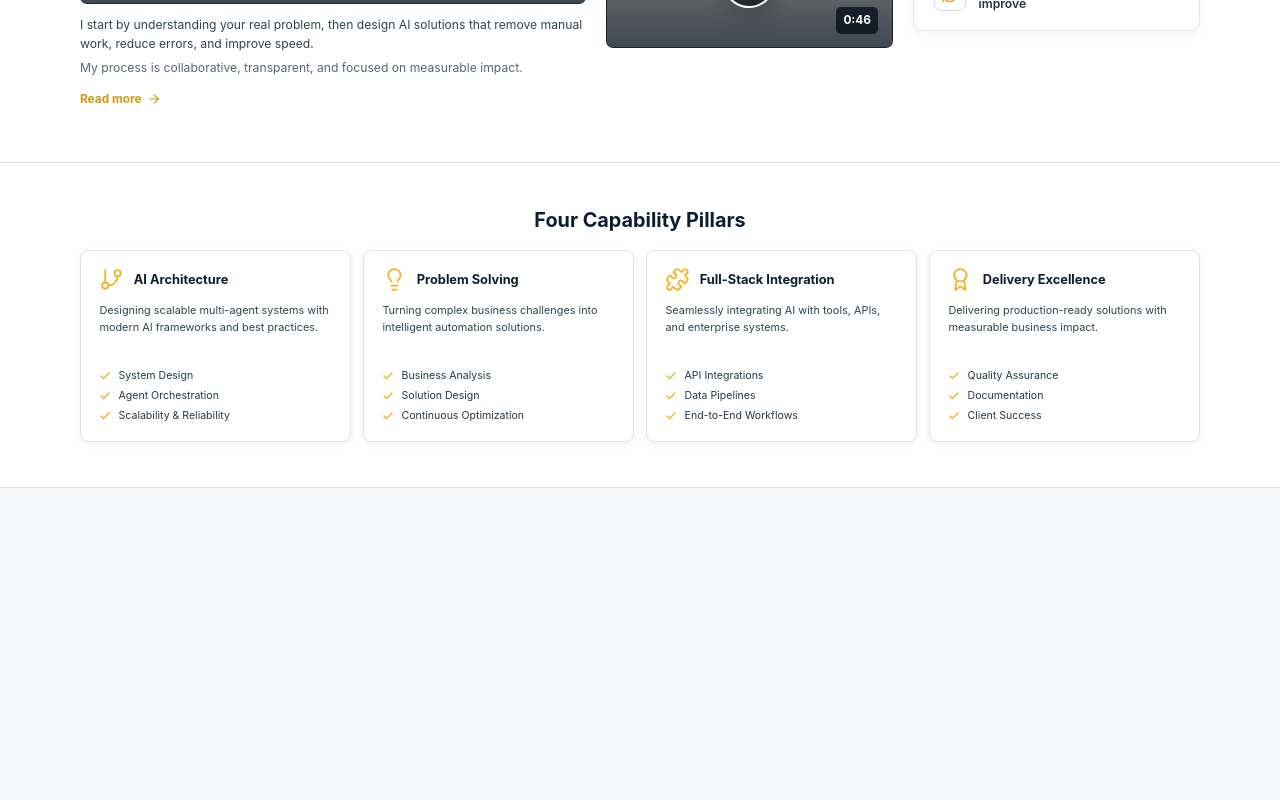
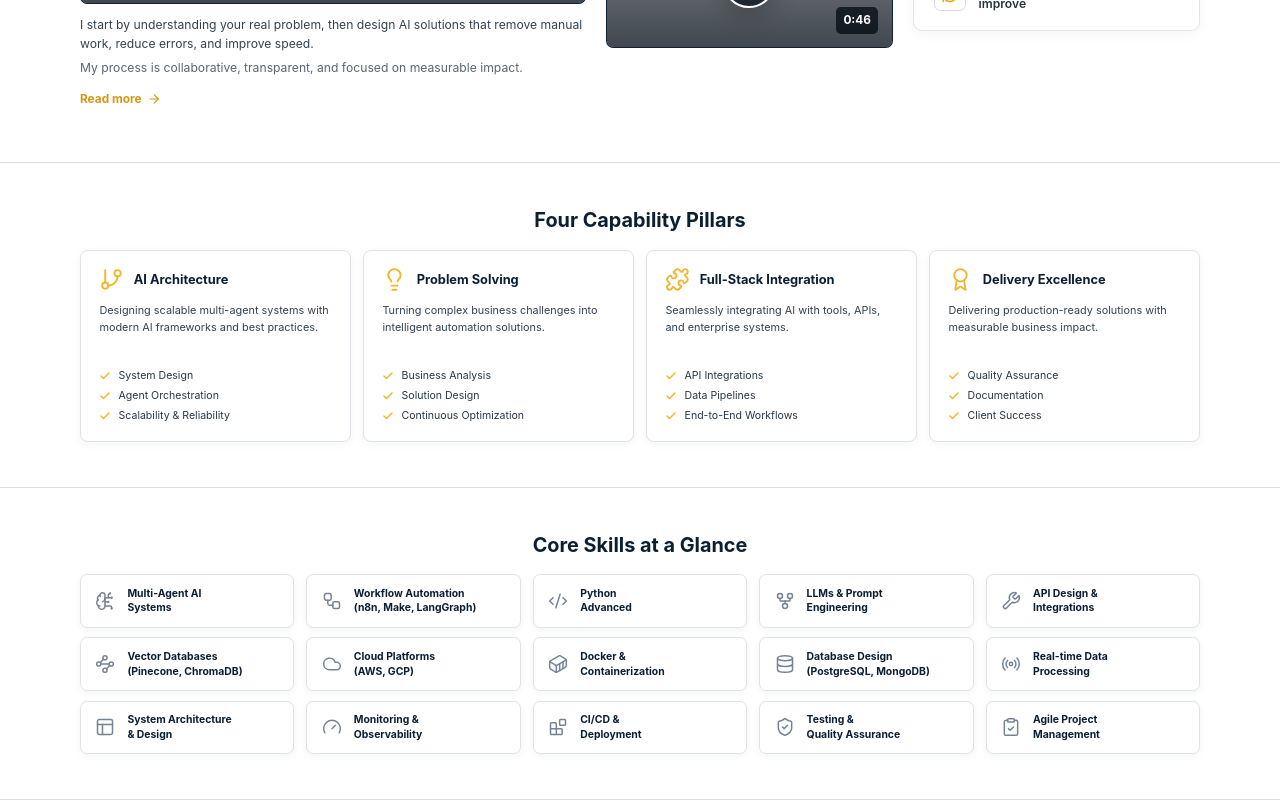
Before and after one commit to Srujan-DiagonalMatrix/srk, a React (Vite) app: page / in a window 1280 px wide. Shown: the part 2441-3241 px from the top of the page. Before the commit the page ends 2929 px from the top, so only its background shows below. Built offline with nearby package versions, Linux system fonts and the light colour scheme; grey boxes are pictures that could not be loaded.

Commit message:
Add horizontal core skills grid

```diff
--- /dev/null
+++ b/src/components/CoreSkills.tsx
@@ -0,0 +1,65 @@
+import {
+  Blocks,
+  BrainCircuit,
+  ClipboardCheck,
+  Cloud,
+  Code2,
+  Container,
+  Database,
+  Gauge,
+  GitFork,
+  PanelsTopLeft,
+  Radio,
+  ShieldCheck,
+  Waypoints,
+  Workflow,
+  Wrench,
+  type LucideIcon,
+} from 'lucide-react'
+
+type CoreSkill = {
+  detail: string
+  icon: LucideIcon
+  title: string
+}
+
+const coreSkills: CoreSkill[] = [
+  { title: 'Multi-Agent AI', detail: 'Systems', icon: BrainCircuit },
+  { title: 'Workflow Automation', detail: '(n8n, Make, LangGraph)', icon: Workflow },
+  { title: 'Python', detail: 'Advanced', icon: Code2 },
+  { title: 'LLMs & Prompt', detail: 'Engineering', icon: GitFork },
+  { title: 'API Design &', detail: 'Integrations', icon: Wrench },
+  { title: 'Vector Databases', detail: '(Pinecone, ChromaDB)', icon: Waypoints },
+  { title: 'Cloud Platforms', detail: '(AWS, GCP)', icon: Cloud },
+  { title: 'Docker &', detail: 'Containerization', icon: Container },
+  { title: 'Database Design', detail: '(PostgreSQL, MongoDB)', icon: Database },
+  { title: 'Real-time Data', detail: 'Processing', icon: Radio },
+  { title: 'System Architecture', detail: '& Design', icon: PanelsTopLeft },
+  { title: 'Monitoring &', detail: 'Observability', icon: Gauge },
+  { title: 'CI/CD &', detail: 'Deployment', icon: Blocks },
+  { title: 'Testing &', detail: 'Quality Assurance', icon: ShieldCheck },
+  { title: 'Agile Project', detail: 'Management', icon: ClipboardCheck },
+]
+
+export function CoreSkills() {
+  return (
+    <section className="core-skills" id="skills" aria-labelledby="core-skills-title">
+      <div className="content-container">
+        <h2 id="core-skills-title">Core Skills at a Glance</h2>
+        <div className="core-skills__scroller" tabIndex={0} aria-label="Core skills">
+          <div className="core-skills__grid">
+            {coreSkills.map(({ detail, icon: Icon, title }) => (
+              <article className="core-skill" key={`${title}-${detail}`}>
+                <Icon aria-hidden="true" />
+                <h3>
+                  <span>{title}</span>
+                  <span>{detail}</span>
+                </h3>
+              </article>
+            ))}
+          </div>
+        </div>
+      </div>
+    </section>
+  )
+}
--- a/src/components/PortfolioShowcase.tsx
+++ b/src/components/PortfolioShowcase.tsx
@@ -11,6 +11,7 @@ import {
 } from 'lucide-react'
 import { portfolioData } from '../data/portfolioData'
 import { CapabilityPillars } from './CapabilityPillars'
+import { CoreSkills } from './CoreSkills'
 import { VideoCard } from './VideoCard'
 
 const proofIcons = {
@@ -95,6 +96,7 @@ export function PortfolioShowcase() {
       <ShowcaseSection data={portfolioData.resultsShowcase} id="results" number="03" />
       <ShowcaseSection data={portfolioData.trustShowcase} id="about" number="04" />
       <CapabilityPillars />
+      <CoreSkills />
     </>
   )
 }
--- a/src/styles/globals.css
+++ b/src/styles/globals.css
@@ -474,6 +474,66 @@ p {
   stroke-width: 3;
 }
 
+.core-skills {
+  padding-block: clamp(2rem, 3.5vw, 3rem);
+  border-bottom: var(--border-subtle);
+  background: #fff;
+}
+
+.core-skills h2 {
+  margin: 0 0 1rem;
+  color: var(--color-navy);
+  font-size: clamp(1.05rem, 1.55vw, 1.3rem);
+  line-height: 1.3;
+  text-align: center;
+}
+
+.core-skills__scroller:focus-visible {
+  border-radius: var(--radius-sm);
+}
+
+.core-skills__grid {
+  display: grid;
+  grid-template-columns: repeat(5, minmax(0, 1fr));
+  gap: 0.6rem 0.75rem;
+}
+
+.core-skill {
+  display: flex;
+  gap: 0.75rem;
+  align-items: center;
+  min-width: 0;
+  min-height: 3.35rem;
+  padding: 0.7rem 0.9rem;
+  border: 1px solid #dfe3e7;
+  border-radius: 0.45rem;
+  background: #fff;
+  box-shadow: 0 0.12rem 0.45rem rgb(11 31 51 / 5%);
+}
+
+.core-skill > svg {
+  flex: 0 0 auto;
+  width: 1.25rem;
+  height: 1.25rem;
+  color: #758397;
+  stroke-width: 1.8;
+}
+
+.core-skill h3 {
+  display: grid;
+  gap: 0.05rem;
+  min-width: 0;
+  margin: 0;
+  color: var(--color-navy);
+  font-size: 0.65rem;
+  font-weight: 650;
+  line-height: 1.35;
+}
+
+.core-skill h3 span {
+  display: block;
+}
+
 .video-modal { position: fixed; z-index: 100; inset: 0; display: grid; padding: 1.5rem; background: rgb(5 14 23 / 82%); place-items: center; }
 .video-modal__dialog { width: min(58rem, 100%); overflow: hidden; border-radius: 0.75rem; background: #fff; box-shadow: 0 2rem 5rem rgb(0 0 0 / 40%); }
 .video-modal__header { display: flex; align-items: center; justify-content: space-between; padding: 0.8rem 1rem; }
--- a/src/styles/responsive.css
+++ b/src/styles/responsive.css
@@ -7,6 +7,8 @@
   .portfolio-showcase__proof ul { grid-template-columns: repeat(4, minmax(0, 1fr)); }
   .capability-pillars__row { display: flex; overflow-x: auto; padding-bottom: 0.5rem; scroll-snap-type: x mandatory; scrollbar-width: thin; }
   .capability-pillar { flex: 0 0 min(16rem, calc(100vw - 5rem)); scroll-snap-align: start; }
+  .core-skills__scroller { overflow-x: auto; padding-bottom: 0.5rem; scrollbar-width: thin; }
+  .core-skills__grid { grid-template-columns: repeat(5, 12rem); width: max-content; }
 }
 
 @media (max-width: 48rem) {
```
